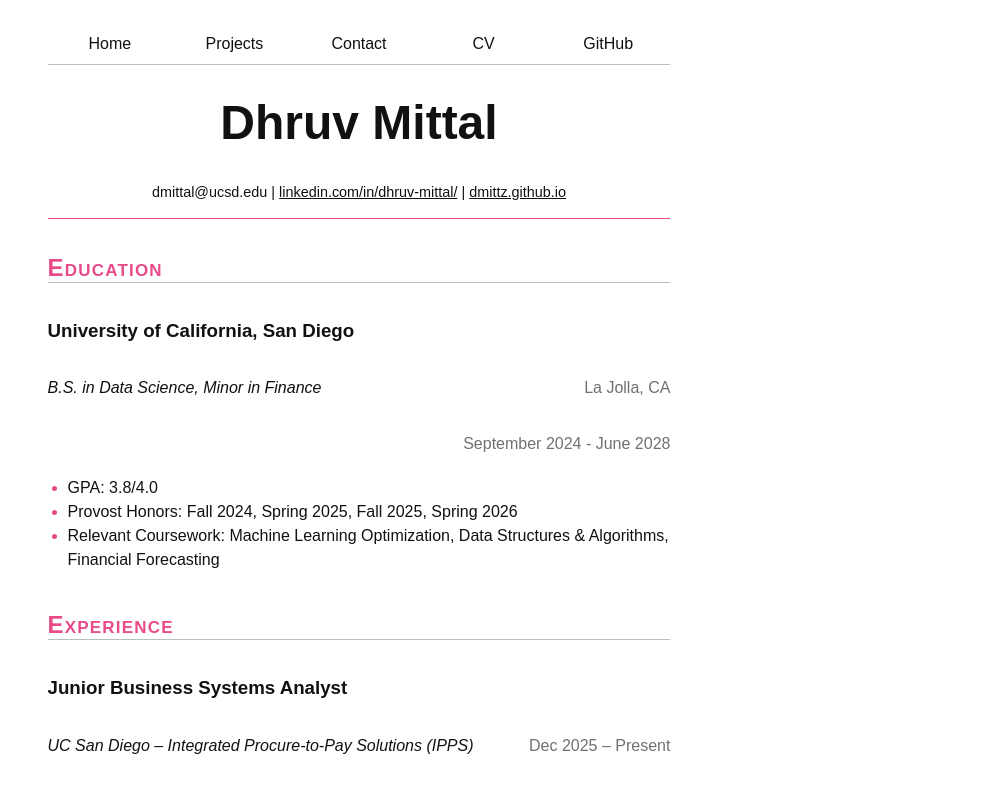
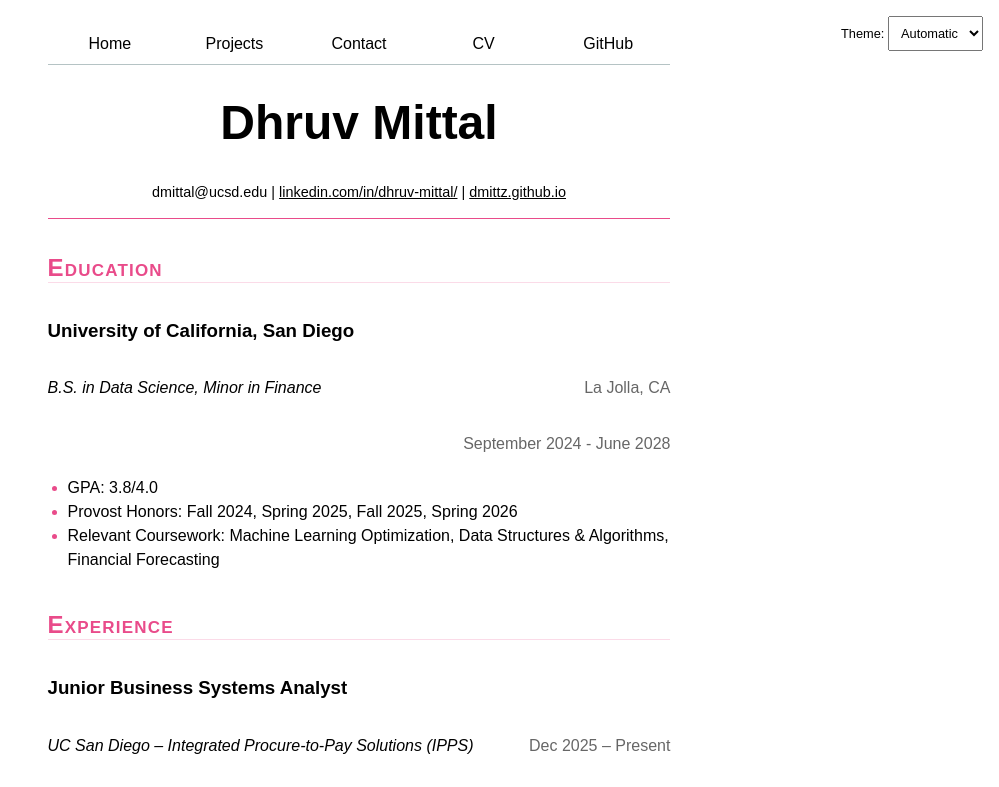
Before and after one commit to DMittz/DSC-Portfolio, a plain HTML site: page cv/index.html in a window 1280 px wide. Shown: the top 787 px of the page, without its empty margins (281-1280 px from the left). Drawn offline with Linux system fonts and the light colour scheme.

Commit message:
Final changes
Push last stuff

```diff
--- a/global.js
+++ b/global.js
@@ -43,3 +43,37 @@ for (let p of pages) {
     a.target = "_blank";
   }
 }
+
+// Insert the theme selector at the start of the page.
+document.body.insertAdjacentHTML(
+  "afterbegin",
+  `
+      <label class="color-scheme">
+        Theme:
+        <select>
+          <option value="light dark">Automatic</option>
+          <option value="light">Light</option>
+          <option value="dark">Dark</option>
+        </select>
+      </label>`,
+);
+
+// Get the theme selector and provide a shared way to set the page color scheme.
+let select = document.querySelector(".color-scheme select");
+
+function setColorScheme(colorScheme) {
+  document.documentElement.style.setProperty("color-scheme", colorScheme);
+}
+
+// Apply and persist the selected theme whenever the selector changes.
+select.addEventListener("input", (event) => {
+  console.log("color scheme changed to", event.target.value);
+  setColorScheme(event.target.value);
+  localStorage.colorScheme = event.target.value;
+});
+
+// Restore the saved theme and keep the selector in sync.
+if ("colorScheme" in localStorage) {
+  setColorScheme(localStorage.colorScheme);
+  select.value = localStorage.colorScheme;
+}
--- a/style.css
+++ b/style.css
@@ -4,8 +4,8 @@ body {
   max-width: 70ch;
   margin-inline: auto;
   padding: 1rem;
-  color: #111;
-  background: #fff;
+  color: canvastext;
+  background: canvas;
 
   /* Alternative: auto is not numeric, so max() cannot compare it; 1em keeps a
      minimum gutter on narrow screens. This replaces the auto margin + padding.
@@ -15,6 +15,8 @@ body {
 
 /* Share the accent color with native controls and interactive navigation. */
 :root {
+  /* Follow the OS color scheme; canvas and canvastext adapt automatically. */
+  color-scheme: light dark;
   --color-accent: oklch(65% 50% 0);
   accent-color: var(--color-accent);
 }
@@ -60,10 +62,12 @@ nav li {
 }
 
 nav {
+  --border-color: oklch(50% 10% 200 / 40%);
   display: flex;
   flex-wrap: wrap;
   margin-bottom: 1em;
-  border-bottom: 1px solid oklch(80% 3% 200);
+  /* The old fixed 80% lightness looked harsh against dark-mode backgrounds. */
+  border-bottom: 1px solid var(--border-color);
 }
 
 /* Give every navigation link an equal share of the available space. */
@@ -76,7 +80,7 @@ nav a {
 }
 
 nav a.current {
-  border-bottom: 0.4em solid oklch(80% 3% 200);
+  border-bottom: 0.4em solid var(--border-color);
   /* Compensate for the thicker border so the link height stays unchanged. */
   padding-bottom: calc(0.5em - 0.4em + 0.1em);
 }
@@ -85,7 +89,8 @@ nav a.current {
 nav a:hover {
   border-bottom: 0.4em solid var(--color-accent);
   padding-bottom: calc(0.5em - 0.4em + 0.1em);
-  background-color: oklch(from var(--color-accent) 95% 5% h);
+  /* Mixing with canvas keeps the hover tint appropriate in either color scheme. */
+  background-color: color-mix(in oklch, var(--color-accent), canvas 85%);
 }
 
 img {
@@ -95,7 +100,7 @@ img {
 }
 
 /* Browsers do not inherit the page font into form controls by default. */
-input, textarea, button {
+input, textarea, button, select {
   font: inherit;
   padding: 0.5rem;
 }
@@ -156,7 +161,7 @@ button {
     font-variant: small-caps;
     letter-spacing: 0.05em;
     color: var(--color-accent);
-    border-bottom: 1px solid oklch(80% 3% 200);
+    border-bottom: 1px solid color-mix(in oklch, currentColor 20%, transparent);
     margin-top: 1.5em;
     line-height: 1.1;
     text-wrap: balance;
@@ -219,6 +224,14 @@ button {
   }
 }
 
+/* Absolute positioning removes the switch from normal flow; top/right offset it from the page edges. */
+.color-scheme {
+  position: absolute;
+  top: 1rem;
+  right: 1rem;
+  font-size: 80%;
+}
+
 /* Stack entry and skill metadata on narrow screens. */
 @media (max-width: 40em) {
   .cv article {
```
